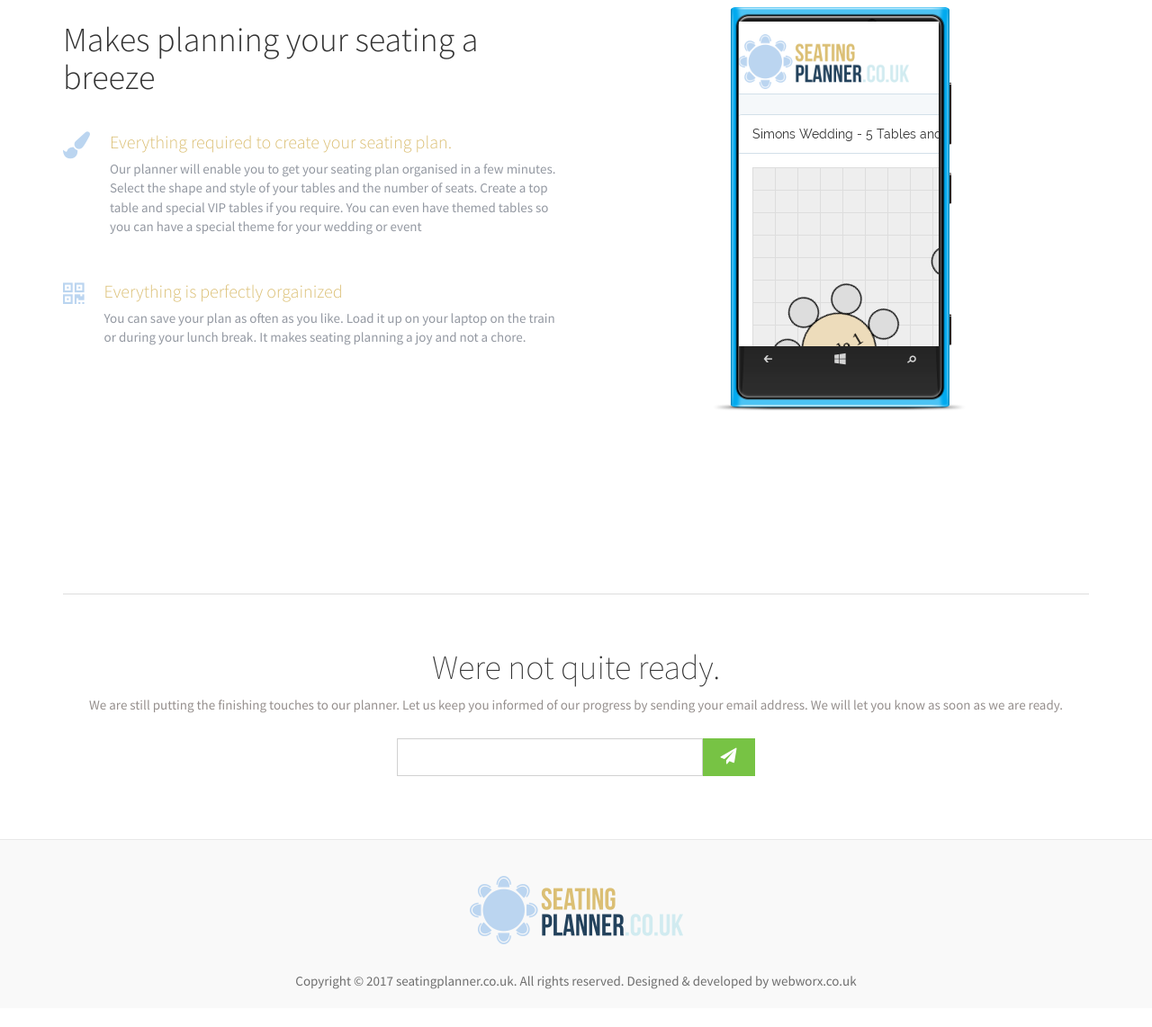
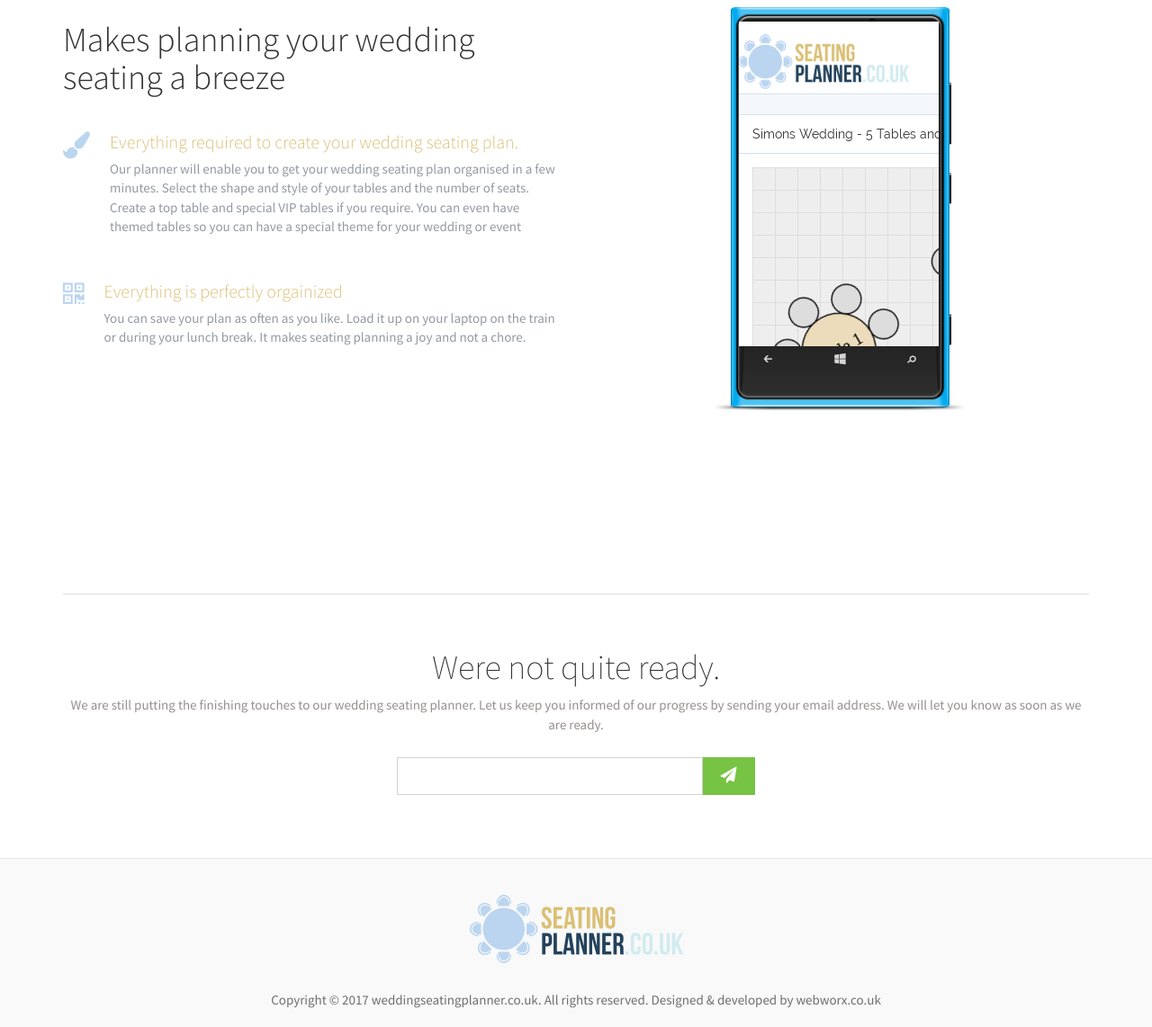
Before and after one commit to caketogo/wedding, a plain HTML site: page public/index.html in a window 1280 px wide. Shown: the part 1370-2512 px from the top of the page at 90% size. Before the commit the page ends 2491 px from the top, so only its background shows below. Drawn offline with nearby package versions, Linux system fonts and the light colour scheme.

Commit message:
some blurb

```diff
--- a/public/index.html
+++ b/public/index.html
@@ -15,8 +15,8 @@
 
         <meta charset="utf-8">
         <meta http-equiv="X-UA-Compatible" content="IE=edge">
-        <title>Seating planner. Plan your seating for meetings, weddings and conferences. Free to use drag and drop seating planner.</title>
-        <meta name="description" content="Seating planner is ideal for any gathering including meetings, wedding receptions conferences and more. Organise your guests and make planning the seating for any large event a breeze.">
+        <title>Wedding Seating planner. Plan your wedding reception seating with our free to use drag and drop seating planner.</title>
+        <meta name="description" content="Wedding Seating planner is ideal for arranging the seating at your wedding dinner or reception, wedding receptions conferences and more. Organise your wedding guests and make planning the seating for your big day a breeze.">
         <meta name="viewport" content="width=device-width, initial-scale=1">
 
         <!-- Place favicon.ico and apple-touch-icon.png in the root directory -->
@@ -127,10 +127,10 @@
                 <div class="col-md-6 col-md-offset-1 col-sm-6">
                     <div class="block">
                         <h1>
-                            Arrange your seating with our simple to use planner.
+                            Arrange your wedding seating with our simple to use planner.
                         </h1>
                         <p>
-                            Ideal for wedding receptions, meetings, corporate events, conferences and almost any event involving large numbers of guests.
+                            Ideal for the wedding reception. Place the tables, add the guests, even place the cake table..
                         </p>
 
                         <ul class="download-btn smooth-scroll">
@@ -211,7 +211,7 @@
         <div class="container">
             <div class="row">
                 <div class="col-md-6 col-sm-6 wow fadeInRight" data-wow-delay=".8s">
-                    <h2 class="title">Makes planning your seating a breeze</h2>
+                    <h2 class="title">Makes planning your wedding seating a breeze</h2>
 
                     <div class="feature-item">
 
@@ -220,8 +220,8 @@
                                 <i class="fa fa-paint-brush"></i>
                             </div>
                             <div class="media-body">
-                                <h4 class="media-heading">Everything required to create your seating plan.</h4>
-                                <p>Our planner will enable you to get your seating plan organised in a few minutes. Select the shape and style of your tables and the number of seats. Create a top table and special VIP tables if you require. You can even have themed tables so you can have a special theme for your wedding or event</p>
+                                <h4 class="media-heading">Everything required to create your wedding seating plan.</h4>
+                                <p>Our planner will enable you to get your wedding seating plan organised in a few minutes. Select the shape and style of your tables and the number of seats. Create a top table and special VIP tables if you require. You can even have themed tables so you can have a special theme for your wedding or event</p>
                             </div>
                         </div>
                     </div>
@@ -260,7 +260,7 @@
                     <div class="block">
                         <div class="title text-center">
                             <h2>Were not quite ready.</h2>
-                            <p>We are still putting the finishing touches to our planner. Let us keep you informed of our progress by sending your email address. We will let you know as soon as we are ready.</p>
+                            <p>We are still putting the finishing touches to our wedding seating planner. Let us keep you informed of our progress by sending your email address. We will let you know as soon as we are ready.</p>
                         </div>
 
 
@@ -290,7 +290,7 @@
                         <a class="footer-logo"href="#">
                             <img class="img-responsive" src="images/logo_small.png" alt="">
                         </a>
-                        <p>Copyright © 2017 seatingplanner.co.uk. All rights reserved. Designed & developed by webworx.co.uk</p>
+                        <p>Copyright © 2017 weddingseatingplanner.co.uk. All rights reserved. Designed & developed by webworx.co.uk</p>
 
                 </div>
             </div>
```
